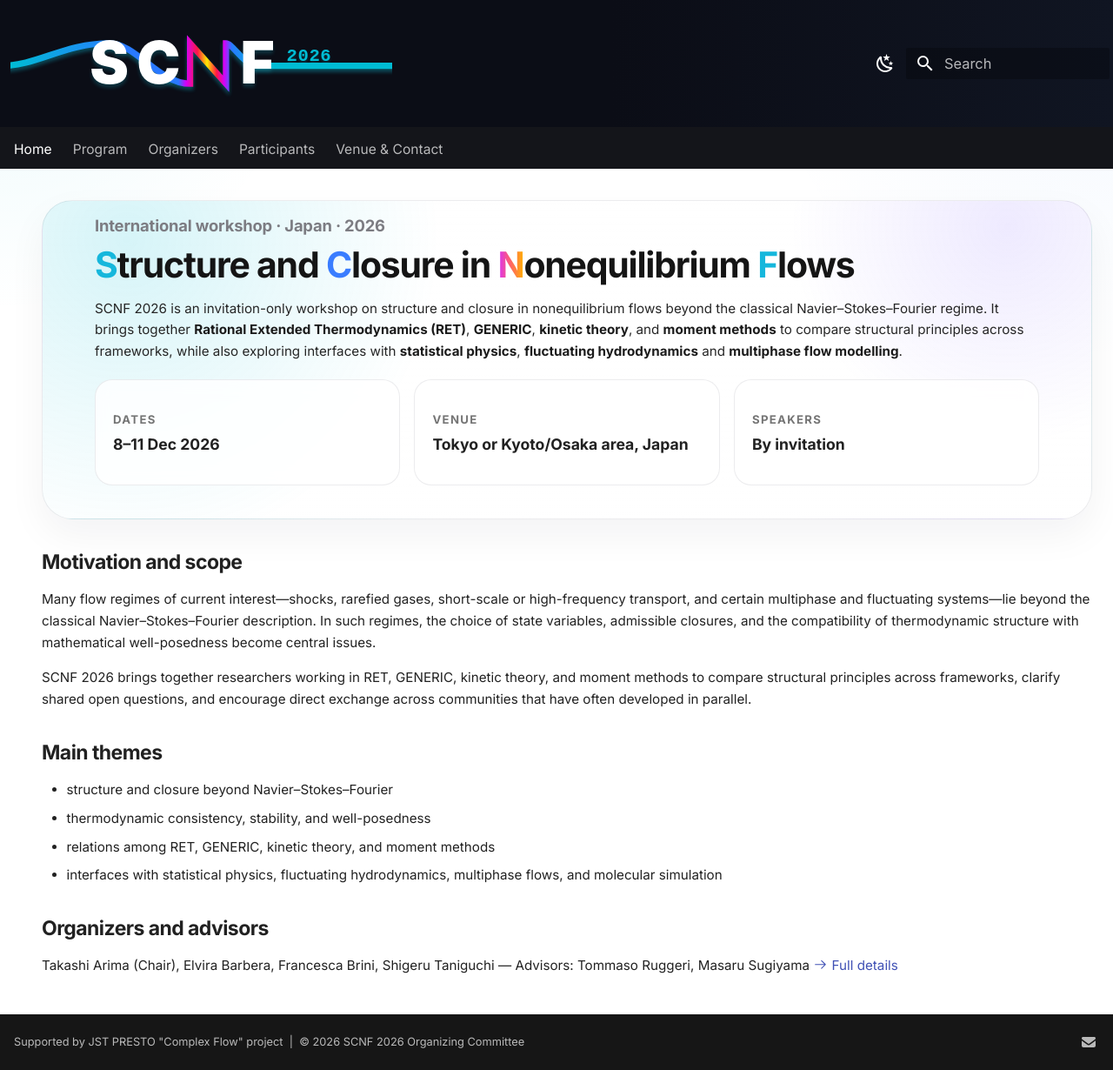
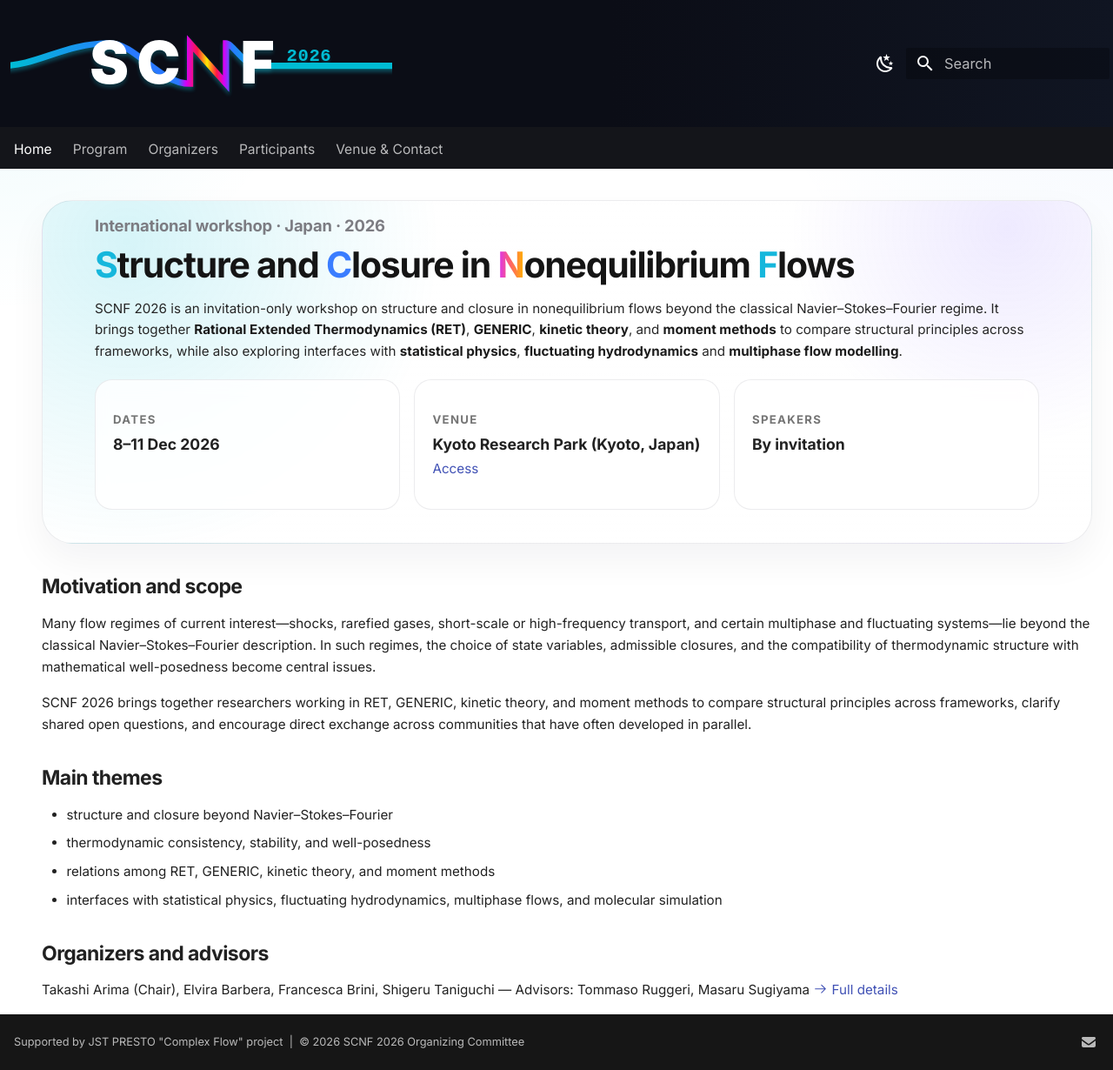
Before and after one commit to SCNF2026/scnf2026.github.io, an MkDocs documentation site: the page built from docs/index.md, in a window 1280 px wide and 1230 px high. Shown: the whole window at 87% size. Built offline with MkDocs 1.6.1 and Material for MkDocs 9.7.7, drawn with Linux system fonts in a browser that asks for light colours.

```diff
--- a/docs/index.md
+++ b/docs/index.md
@@ -36,7 +36,8 @@ hide:
 
 <div class="fact" markdown>
 <span>Venue</span>
-<strong>Tokyo or Kyoto/Osaka area, Japan</strong>
+<strong>Kyoto Research Park (Kyoto, Japan)</strong>
+<a href="https://www.kyotoresearchpark.jp/en/access/">Access</a>
 </div>
 
 <div class="fact" markdown>
```
Also changed, not shown: docs/venue.md (+2 -1 lines).
